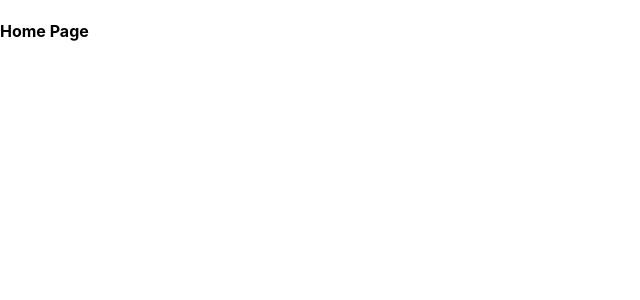
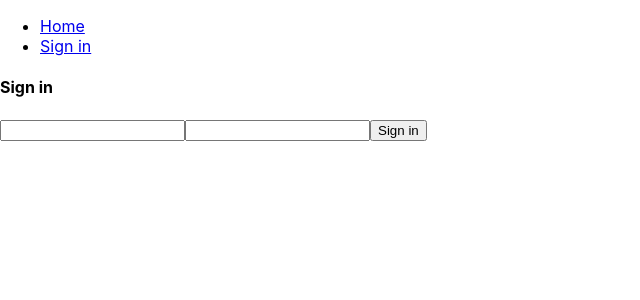
Before and after one commit to ikjnv/react-go-blog, a React (Create React App) app in the folder assets/: page /auth in a window 1280 px wide. Shown: the top 300 px of the page, without its empty margins (0-640 px from the left). Built offline with nearby package versions, Linux system fonts and the light colour scheme.

Commit message:
added routing
* added router component which handles routing

* added header which provides navigation bar

* created sample auth form

```diff
--- a/assets/src/App.tsx
+++ b/assets/src/App.tsx
@@ -1,10 +1,10 @@
-import Home from "./components/Home/Home";
+import Router from './router';
 
 function App() {
   return (
     <div className="App">
       <div>
-        <Home />
+        <Router />
       </div>
     </div>
   );
--- /dev/null
+++ b/assets/src/components/Auth/AuthForm.jsx
@@ -0,0 +1,29 @@
+import { useState, useContext, useRef } from 'react';
+import AuthContext from '../../store/authContext';
+import Header from '../Header';
+
+const AuthForm = () => {
+	const context = useContext(AuthContext);
+	const [loggingIn, setLoggingIn] = useState(true);
+
+	const usernameRef = useRef();
+	const passwordRef = useRef();
+
+	const title = loggingIn ? "Sign in" : "Sign up";
+
+	return (
+		<div>
+			<Header />
+			<h4>{title}</h4>
+
+			<form>
+				<input type="text" ref={usernameRef} />
+				<input type="password" ref={passwordRef} />
+
+				<button>{title}</button>
+			</form>
+		</div>
+	);
+};
+
+export default AuthForm;
--- /dev/null
+++ b/assets/src/components/Header/index.jsx
@@ -0,0 +1,14 @@
+import { Link } from 'react-router-dom';
+
+export default function Header() {
+	return (
+		<ul>
+			<li>
+				<Link to="/">Home</Link>
+			</li>
+			<li>
+				<Link to="/auth">Sign in</Link>
+			</li>
+		</ul>
+	)
+};
--- a/assets/src/components/Home/Home.jsx
+++ b/assets/src/components/Home/Home.jsx
@@ -1,11 +1,11 @@
 import React from 'react';
+import Header from '../Header';
 
-const Home = () => {
+export default function Home() {
 	return (
-		<>
+		<div>
+			<Header />
 			<h4>Home Page</h4>
-		</>
+		</div>
 	);
 };
-
-export default Home;
--- /dev/null
+++ b/assets/src/pages/AuthPage.jsx
@@ -0,0 +1,8 @@
+import AuthForm from '../components/Auth/AuthForm';
+
+export default function Auth() {
+	return (
+		<AuthForm>
+		</AuthForm>
+	);
+};
--- /dev/null
+++ b/assets/src/router.tsx
@@ -0,0 +1,15 @@
+import { BrowserRouter, Routes, Route } from "react-router-dom";
+
+import Home from './components/Home/Home';
+import Auth from './pages/AuthPage';
+
+export default function Router() {
+  return (
+    <BrowserRouter>
+      <Routes>
+        <Route path="/" element={<Home />} />
+        <Route path="/auth" element={<Auth />} />
+      </Routes>
+    </BrowserRouter>
+  );
+};
--- a/assets/src/store/authContext.js
+++ b/assets/src/store/authContext.js
@@ -1,6 +1,6 @@
 import React, { useState } from 'react';
 
-const authContext = React.createContext({
+const AuthContext = React.createContext({
   username: null,
   token: null,
   logedIn: false,
```
Also changed, not shown: assets/src/components/Auth/Auth.jsx (deleted, +0 -7 lines), assets/src/pages/HomePage.jsx (added).
